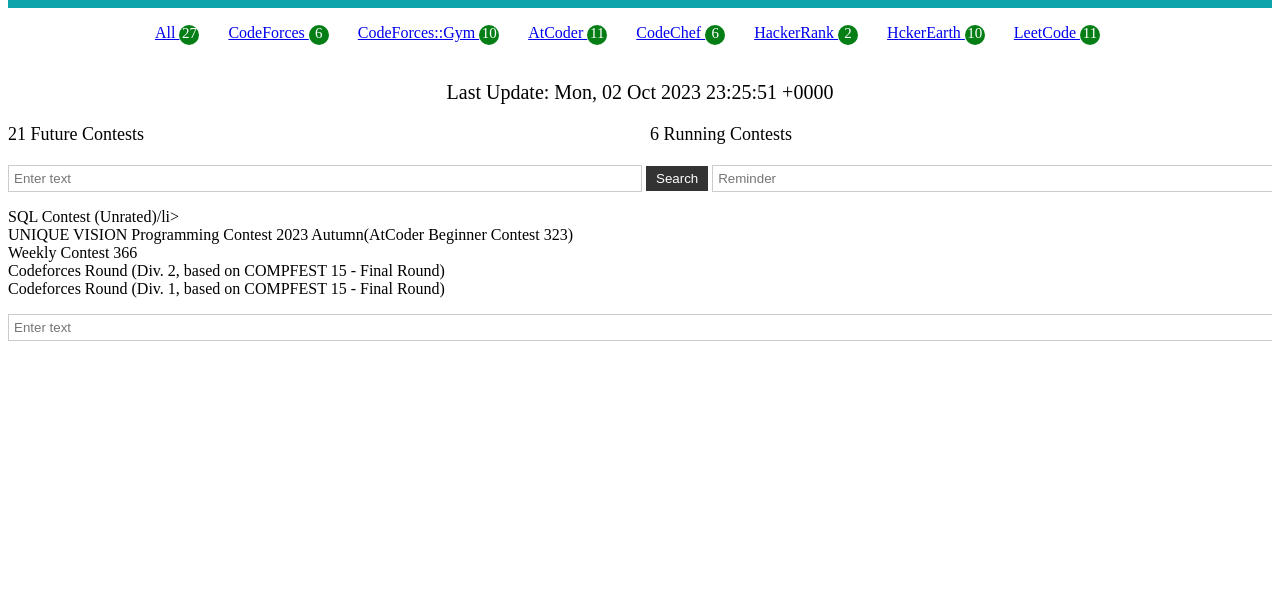
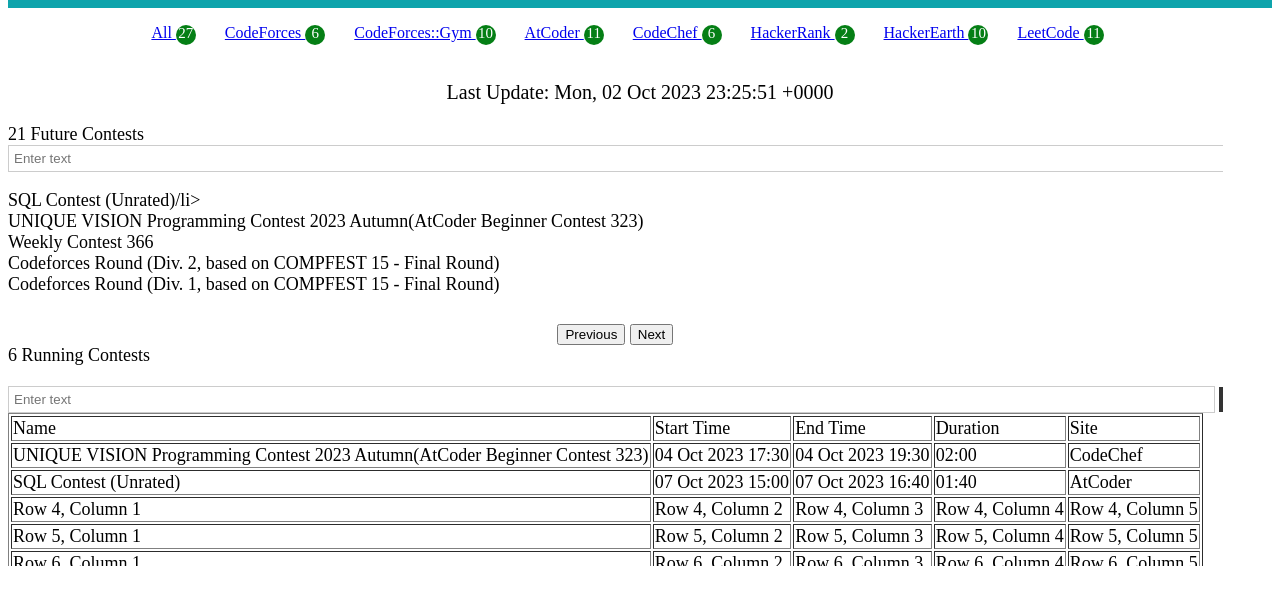
Before and after one commit to faithwest/KONTESTS, a plain HTML site: page index.html in a window 1280 px wide. Shown: the part 81-686 px from the top of the page. Drawn offline with Linux system fonts and the light colour scheme.

Commit message:
html tables

```diff
--- a/CSS/STYLES.CSS
+++ b/CSS/STYLES.CSS
@@ -157,4 +157,23 @@
             padding: 0;
             text-align: left;
         }
+        .slider {
+            width: 100%;
+            overflow-x: auto;
+            white-space: nowrap;
+        }
+
+        .slider-content {
+            display: flex;
+        }
+
+        .slider-box {
+            width: 100%;
+            flex-shrink: 0;
+        }
+
+        .slider-buttons {
+            text-align: center;
+            margin-top: 10px;
+        }
 /* ennndddd--------------------------------------------------*/
--- a/index.html
+++ b/index.html
@@ -31,7 +31,7 @@
             <li><a href="#">AtCoder <span class="circle">11</span></a></li>
             <li><a href="#">CodeChef <span class="circle">6</span></a></li>
             <li><a href="#">HackerRank <span class="circle">2</span></a></li>
-            <li><a href="#">HckerEarth <span class="circle">10</span></a></li>
+            <li><a href="#">HackerEarth <span class="circle">10</span></a></li>
             <li><a href="#">LeetCode <span class="circle">11</span></a></li>
         </ul>
     </nav>
@@ -40,12 +40,9 @@
         <p class="date">Last Update: Mon, 02 Oct 2023 23:25:51 +0000</p>
 
         <div class="grid">
-            <div class="grid-title">21 Future Contests</div>
-            <div class="grid-title">6 Running Contests</div>
-        </div>
+            <div class="grid-title">21 Future Contests
+        <div class="slider-container">
 
-        <div class="slider-container">
-        <div class="grid">
             <div>
                 <input type="text" class="input-text" placeholder="Enter text">
                 <button class="search-button">Search</button>
@@ -59,16 +56,73 @@
                 </ul>
             </div>
         </div>
+        <div class="slider-buttons">
+            <button class="previous-button">Previous</button>
+            <button class="next-button">Next</button>
+        </div>
+
+        <div class="grid-title">6 Running Contests
+            <div class="slider-container">
+                <div class="grid">
             <div>
                 <input type="text" class="input-text" placeholder="Enter text">
                 <button class="search-button">Search</button>
                 <input type="text" class="input-text" placeholder="Reminder">
-                <ul class="reminder-list">
-                    <li>Contest 1</li>
-                    <li>Contest 2</li>
-                    <li>Contest 3</li>
+                <table border="1">
+                    <tr>
+                        <td>Name</td>
+                        <td>Start Time</td>
+                        <td>End Time</td>
+                        <td>Duration</td>/td>
+                        <td>Site</td>
+                    </tr>
+                    <tr>
+                        <td>UNIQUE VISION Programming Contest 2023 Autumn(AtCoder Beginner Contest 323)</td>
+                        <td>04 Oct 2023 17:30</td>
+                        <td>04 Oct 2023 19:30</td>
+                        <td>02:00</td>
+                        <td>CodeChef</td>
+                    </tr>
+                    <tr>
+                        <td>SQL Contest (Unrated)</td>
+                        <td>07 Oct 2023 15:00</td>
+                        <td>07 Oct 2023 16:40</td>
+                        <td>01:40</td>
+                        <td>AtCoder</td>
+                    </tr>
+                    <tr>
+                        <td>Row 4, Column 1</td>
+                        <td>Row 4, Column 2</td>
+                        <td>Row 4, Column 3</td>
+                        <td>Row 4, Column 4</td>
+                        <td>Row 4, Column 5</td>
+                    </tr>
+                    <tr>
+                        <td>Row 5, Column 1</td>
+                        <td>Row 5, Column 2</td>
+                        <td>Row 5, Column 3</td>
+                        <td>Row 5, Column 4</td>
+                        <td>Row 5, Column 5</td>
+                    </tr>
+                    <tr>
+                        <td>Row 6, Column 1</td>
+                        <td>Row 6, Column 2</td>
+                        <td>Row 6, Column 3</td>
+                        <td>Row 6, Column 4</td>
+                        <td>Row 6, Column 5</td>
+                    </tr>
+                </table>
+                    <li>ProjectEuler+</li>
+                    <li>The Logosphere Hackathon #1</li>
+                    <li>remotasks-code-conquer</li>
+                    <li>Codechef Long Challenge</li>
+                    <li>CharmHealth CodeRx Hackathon</li>
                 </ul>
             </div>
+        </div>
+        <div class="slider-buttons">
+            <button class="previous-button">Previous</button>
+            <button class="next-button">Next</button>
         </div>
     </div>
 
```
